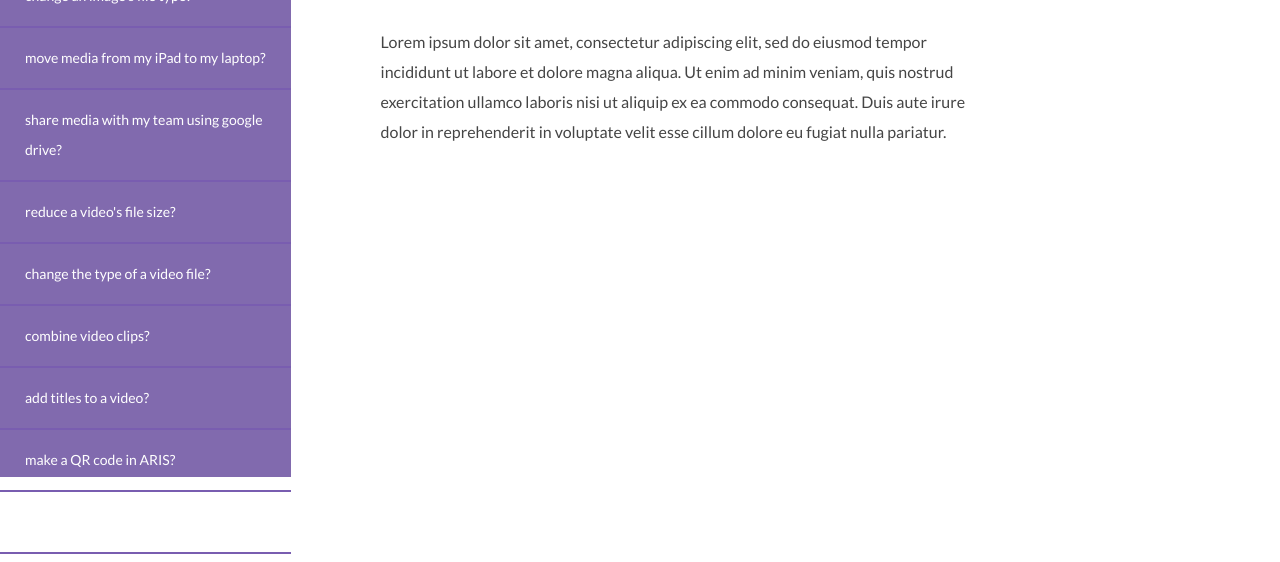
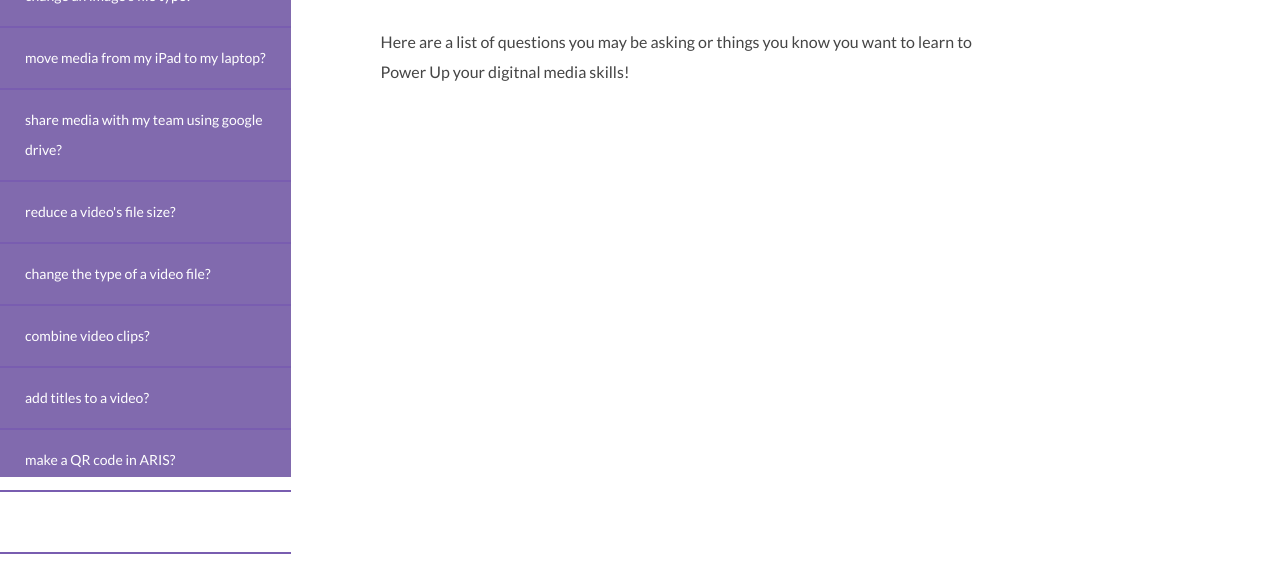
Before and after one commit to fielddaylab/argirls_powerups, a website: page index.html in a window 1280 px wide. Shown: the part 323-885 px from the top of the page. Drawn offline with Linux system fonts and the light colour scheme.

Commit message:
description

```diff
--- a/index.html
+++ b/index.html
@@ -103,7 +103,7 @@
             </div>
           </div>
           <div class="powerup-content">
-            <p>Lorem ipsum dolor sit amet, consectetur adipiscing elit, sed do eiusmod tempor incididunt ut labore et dolore magna aliqua. Ut enim ad minim veniam, quis nostrud exercitation ullamco laboris nisi ut aliquip ex ea commodo consequat. Duis aute irure dolor in reprehenderit in voluptate velit esse cillum dolore eu fugiat nulla pariatur. </p>
+            <p>Here are a list of questions you may be asking or things you know you want to learn to Power Up your digitnal media skills!</p>
           </div>
         </div>
 
```
